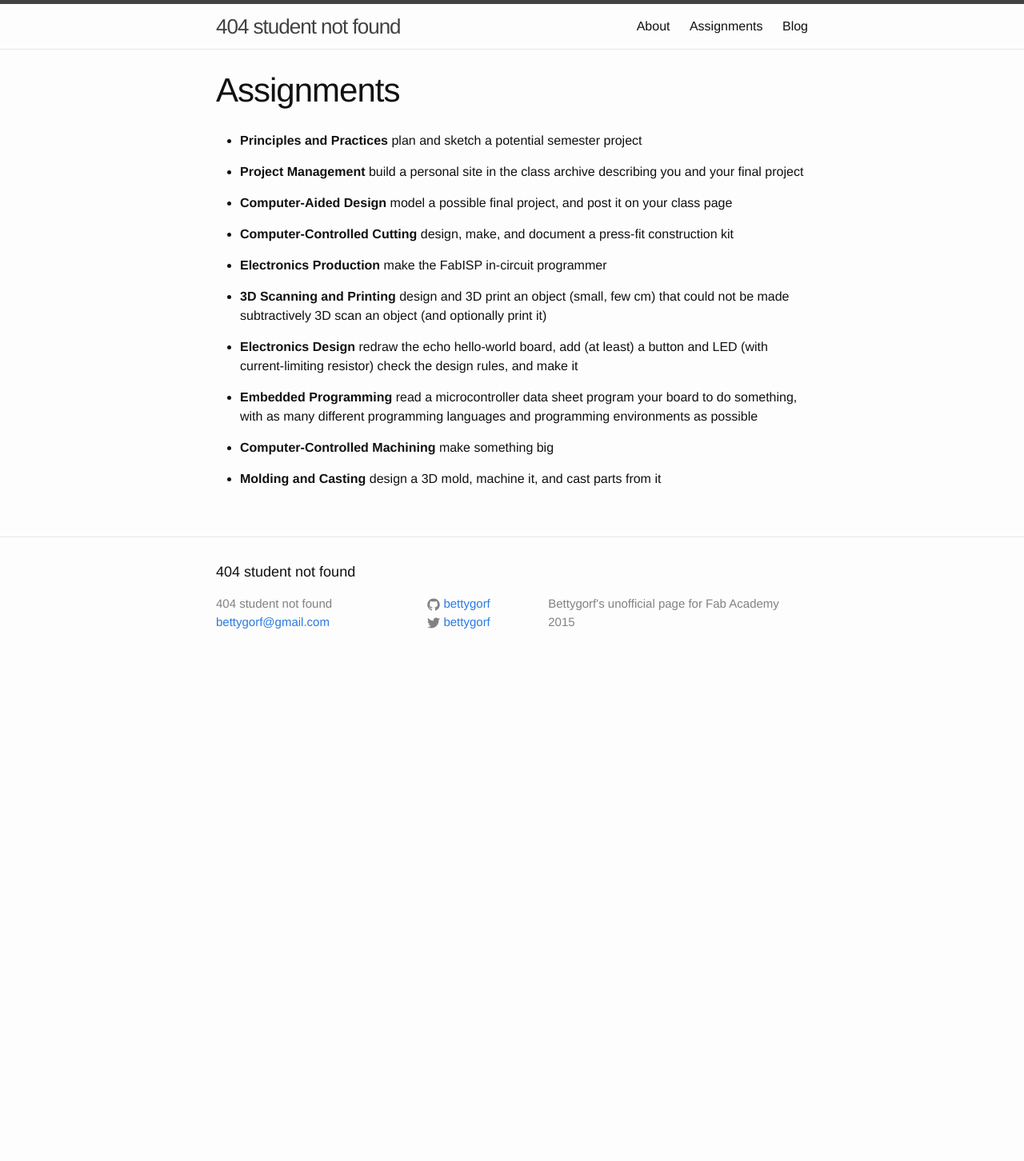
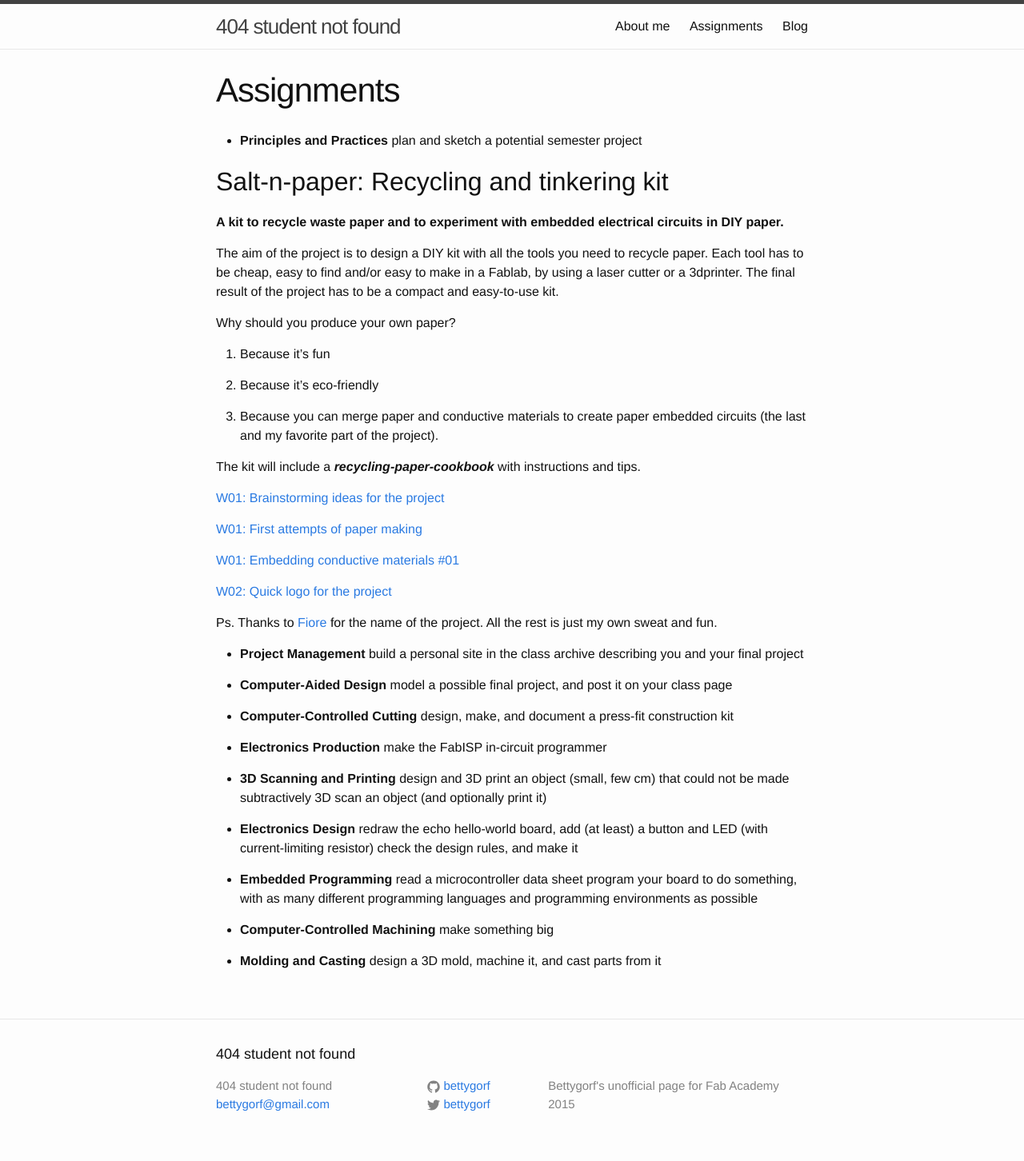
Before and after one commit to bettygorf/bettygorf, a Jekyll site: the page built from assignments.md, in a window 1280 px wide. Shown: the whole page at 80% size. Built offline with Jekyll 4.4.1, drawn with Linux system fonts in a browser that asks for light colours; before the commit the page ends 900 px from its top, so only the background shows below that.

Commit message:
bettgorf

```diff
--- a/about.md
+++ b/about.md
@@ -1,6 +1,6 @@
 ---
 layout: page
-title: About
+title: About me
 permalink: /about/
 ---
 
--- a/assignments.md
+++ b/assignments.md
@@ -7,8 +7,40 @@ permalink: /assignments/
 -  **Principles and Practices**
 plan and sketch a potential semester project
 
+## Salt-n-paper: Recycling and tinkering kit
+
+**A kit to recycle waste paper and to experiment with embedded electrical circuits in DIY paper.**
+
+The aim of the project is to design a DIY kit with all the tools you need to recycle paper. Each tool has to be cheap, easy to find and/or easy to make in a Fablab, by using a laser cutter or a 3dprinter. The final result of the project has to be a compact and easy-to-use kit.
+
+Why should you produce your own paper?
+
+1. Because it's fun
+
+2. Because it's eco-friendly
+
+3. Because you can merge paper and conductive materials to create paper embedded circuits (the last and my favorite part of the project).
+
+The kit will include a ***recycling-paper-cookbook*** with instructions and tips.
+
+[W01: Brainstorming ideas for the project](http://bettygorf.github.io/blog/2015/02/05/01.html)
+
+[W01: First attempts of paper making](http://bettygorf.github.io/blog/2015/02/05/02.html)
+
+[W01: Embedding conductive materials #01](http://bettygorf.github.io/blog/2015/02/06/02.html)
+
+[W02: Quick logo for the project](http://bettygorf.github.io/blog/2015/02/10/01.html)
+
+
+Ps.
+Thanks to [Fiore](http://fabacademy.org/archives/2014/students/basile.fiore/) for the name of the project.
+All the rest is just my own sweat and fun.
+
+
 -  **Project Management**
 build a personal site in the class archive describing you and your final project
+
+
 
 -  **Computer-Aided Design**
 model a possible final project, and post it on your class page
```
